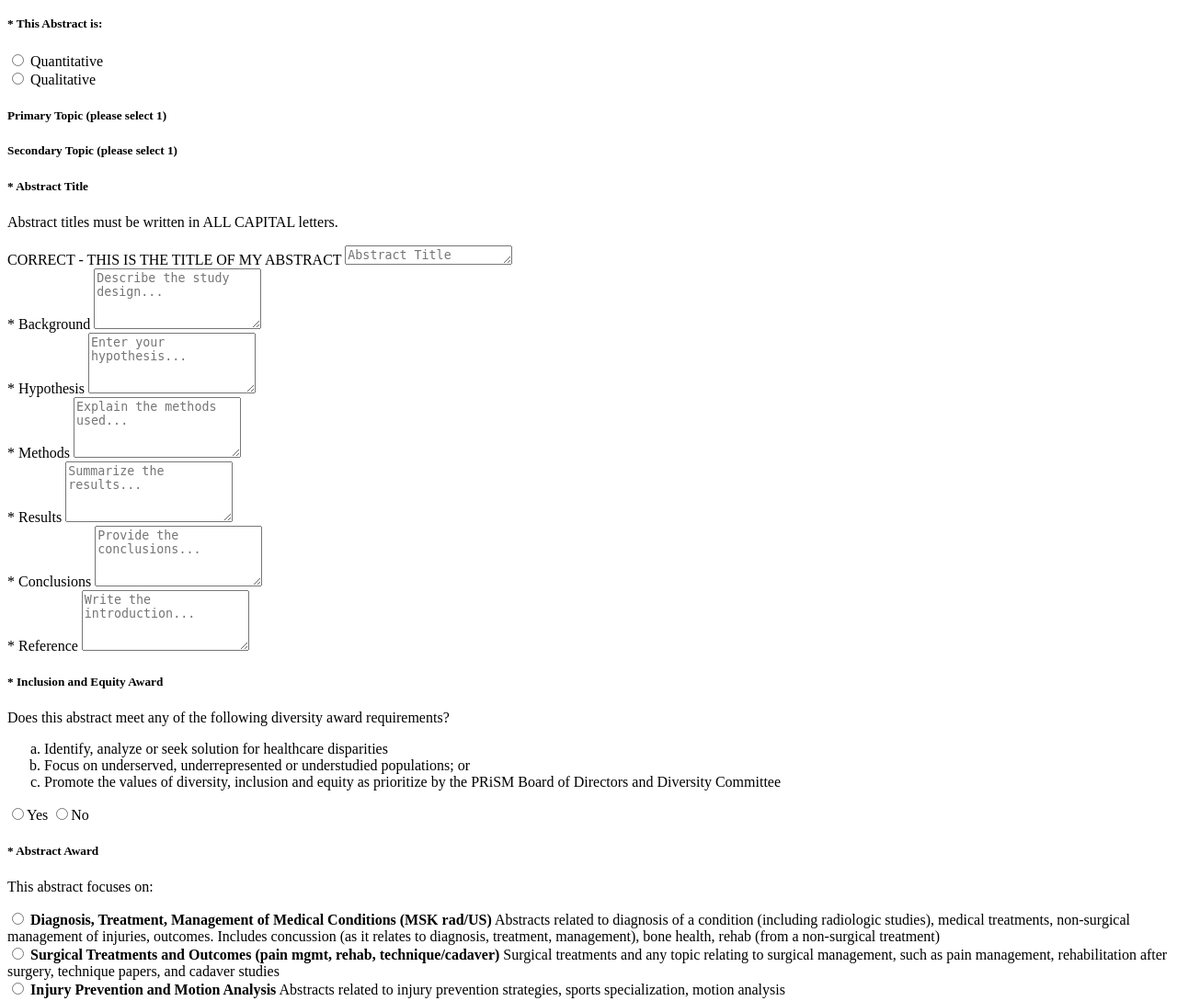
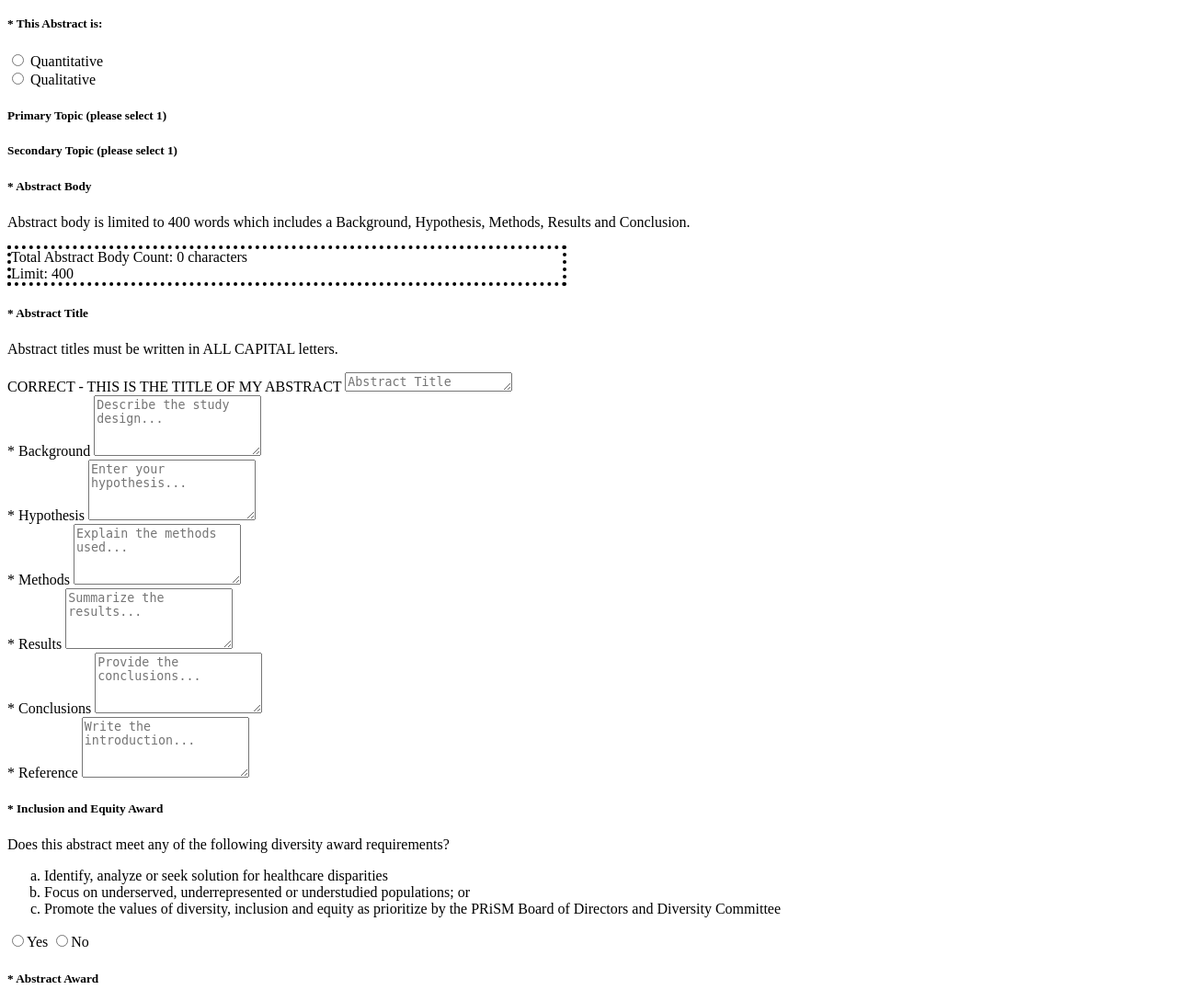
Before and after one commit to slive3718/prism2, a CodeIgniter 4 app: template app/Views/event/papers_submission.php in a window 1280 px wide. Shown: the part 1148-2237 px from the top of the page at 92% size. Run offline with PHP 8.4 and a stand-in for CodeIgniter, Linux system fonts and the light colour scheme; the template is opened without the code that fills it, so the values that code supplies are empty; some libraries are stand-ins or nearby versions.

Commit message:
submission count words validation

```diff
--- a/app/Views/event/papers_submission.php
+++ b/app/Views/event/papers_submission.php
@@ -18,7 +18,6 @@
                 $actionUrl = base_url('user/submit_paper_ajax');
             }
             ?>
-
 
             <form id="abstractSubmissionForm"  action="<?= $actionUrl ?>" method="post">
                 <input type="hidden" value="<?=(isset($paper_id) && !empty($paper_id))? $paper_id : ''?>" name="paper_id">
@@ -104,8 +103,9 @@
                         <?php endforeach; ?>
                     <?php endif ?>
                     <div class="otherPrimaryTopicDiv" style="display: <?= (isset($paper) && $paper['primary_topic'] && in_array(26, json_decode($paper['primary_topic'] ?? []))) ? 'block' : 'none' ?>">
-                        <input type="text" name="other_primary_topic" id="otherPrimaryTopic" value="<?= isset($paper) ? $paper['other_primary_topic'] : '' ?>">
                         <label for="otherPrimaryTopic">Other Primary Topic</label>
+                        <input type="text" class="form-control" name="other_primary_topic" id="otherPrimaryTopic" value="<?= isset($paper) ? $paper['other_primary_topic'] : '' ?>">
+
                     </div>
                 </div>
 
@@ -124,32 +124,31 @@
                         <?php endforeach; ?>
                     <?php endif ?>
                     <div class="otherSecondaryTopicDiv" style="display:  <?= (isset($paper) && $paper['primary_topic'] && in_array(26, json_decode($paper['primary_topic'] ?? []))) ? 'block' : 'none' ?>">
-                        <input type="text" name="other_secondary_topic" id="otherSecondaryTopic" value="<?= isset($paper) ? $paper['other_secondary_topic'] : '' ?>">
                         <label for="otherSecondaryTopic">Other Secondary Topic</label>
+                        <input type="text" class="form-control" name="other_secondary_topic" id="otherSecondaryTopic" value="<?= isset($paper) ? $paper['other_secondary_topic'] : '' ?>">
+
                     </div>
                 </div>
 
                 <!-- ##########   Abstract Body Section ############### -->
-<!--                <div class="row abstract-body">-->
-<!--                    <div class="col mt-4">-->
-<!--                        <div id="abstract-body-container">-->
-<!--                            <h5 class="title">-->
-<!--                                <span class="text-danger">*</span>-->
-<!--                                Abstract Body-->
-<!--                            </h5>-->
-<!--                            <p>Abstract body is limited to 2500 characters which includes: Title, Hypothesis, Study Design, Introduction, Methods, Results, and Conclusions. The character count includes titles, spaces, abstract body, and table/image captions. It does not include authors or institutions. Please save your work intermittently by using the 'save' option at the bottom of the page.</p>-->
-<!--                            <p>To maintain an unbiased, blinded review of all abstracts, please do NOT include any identifying information such as researcher, institution, or study group names in your abstract. Inclusion of any identifying information will disqualify your abstract from review.</p>-->
-<!--                            <p>Please note: this text is what will be printed in the Final Program if it is accepted. You WILL NOT BE ABLE TO EDIT IT AFTER THE SUBMISSION DEADLINE.</p>-->
-<!--                            <div class="text-center m-auto p-4" style="width: 600px; border:4px dotted black">-->
-<!--                                Total Abstract Body Count: <span id="abstract_body_count">0 characters</span> <br>-->
+                <div class="row abstract-body">
+                    <div class="col mt-4">
+                        <div id="abstract-body-container">
+                            <h5 class="title">
+                                <span class="text-danger">*</span>
+                                Abstract Body
+                            </h5>
+                            <p>Abstract body is limited to 400 words which includes a Background, Hypothesis, Methods, Results and Conclusion.</p>
+                            <div class="text-center m-auto p-4" style="width: 600px; border:4px dotted black">
+                                Total Abstract Body Count: <span id="abstract_body_count">0 characters</span> <br>
 <!--                                --><?php //if(!empty($paper) && trim($paper['image_caption']) !== ''): ?>
 <!--                                Image Caption Body Count: <span id="image_caption_body_count" >0 characters</span><br>-->
 <!--                                --><?php //endif ?>
-<!--                                Limit: 2500-->
-<!--                            </div>-->
-<!--                        </div>-->
-<!--                    </div>-->
-<!--                </div>-->
+                                Limit: 400
+                            </div>
+                        </div>
+                    </div>
+                </div>
 
                 <!-- ##########   Question 4: Abstract Title ############### -->
                 <div class="row abstract-title">
@@ -162,7 +161,7 @@
                             <p>Abstract titles must be written in ALL CAPITAL letters.</p>
                             <label for="abstract_title"> <span class="text-success">CORRECT </span> - THIS IS THE TITLE OF MY ABSTRACT</label>
                             <textarea name="abstract_title" id="abstract_title" class="form-control countWords mt-2" rows="1" placeholder="Abstract Title" ><?=(!empty($paper) ? $paper['title'] : '')?></textarea>
-                             <!-- <label class="counted_words fw-bolder"></label> -->
+                             <label class="counted_words fw-bolder"></label>
                         </div>
                     </div>
                 </div>
@@ -176,7 +175,7 @@
                                 Background
                             </label>
                             <textarea name="study_design" id="study_design" class="form-control countWords" rows="4" placeholder="Describe the study design..."><?=(!empty($paper) ? $paper['study_design'] : '')?></textarea>
-                             <!-- <label class="counted_words fw-bolder"></label> -->
+                             <label class="counted_words fw-bolder"></label>
                         </div>
                     </div>
                 </div>
@@ -190,7 +189,7 @@
                                 Hypothesis
                             </label>
                             <textarea name="hypothesis" id="hypothesis" class="form-control countWords" rows="4" placeholder="Enter your hypothesis..."><?=(!empty($paper) ? $paper['hypothesis'] : '')?></textarea>
-                             <!-- <label class="counted_words fw-bolder"></label> -->
+                             <label class="counted_words fw-bolder"></label>
                         </div>
                     </div>
                 </div>
@@ -204,7 +203,7 @@
                                 Methods
                             </label>
                             <textarea name="methods" id="methods" class="form-control countWords" rows="4" placeholder="Explain the methods used..."><?=(!empty($paper) ? $paper['methods'] : '')?></textarea>
-                             <!-- <label class="counted_words fw-bolder"></label> -->
+                             <label class="counted_words fw-bolder"></label>
                         </div>
                     </div>
                 </div>
@@ -218,7 +217,7 @@
                                 Results
                             </label>
                             <textarea name="results" id="results" class="form-control countWords" rows="4" placeholder="Summarize the results..."><?=(!empty($paper) ? $paper['results'] : '')?></textarea>
-                             <!-- <label class="counted_words fw-bolder"></label> -->
+                             <label class="counted_words fw-bolder"></label>
                         </div>
                     </div>
                 </div>
@@ -232,7 +231,7 @@
                                 Conclusions
                             </label>
                             <textarea name="conclusions" id="conclusions" class="form-control countWords" rows="4" placeholder="Provide the conclusions..."><?=(!empty($paper) ? $paper['conclusions'] : '')?></textarea>
-                             <!-- <label class="counted_words fw-bolder"></label> -->
+                             <label class="counted_words fw-bolder"></label>
                         </div>
                     </div>
                 </div>
@@ -246,7 +245,7 @@
                                 Reference
                             </label>
                             <textarea name="introduction" id="introduction" class="form-control countWords" rows="4" placeholder="Write the introduction..."><?=(!empty($paper) ? $paper['introduction'] : '')?></textarea>
-                             <!-- <label class="counted_words fw-bolder"></label> -->
+                             <label class="counted_words fw-bolder"></label>
                         </div>
                     </div>
                 </div>
@@ -475,7 +474,7 @@
 
         $('textarea.countWords').on('input', function(){
             let total_body_count = parseInt($('#abstract_body_count').text())
-            let remaining = 2500 - total_body_count;
+            let remaining = 400 - total_body_count;
             $('#remaining_caption_count').text(remaining)
         })
 
@@ -484,8 +483,8 @@
             let abstract_body_count = $('#abstract_body_count').text();
             let image_caption_body_count = $('#image_caption_body_count').text();
 
-            if(parseInt(abstract_body_count) + parseInt(image_caption_body_count) > 2500){
-                toastr.error('Total of description already exceed 2500 words!')
+            if(parseInt(abstract_body_count) + parseInt(image_caption_body_count) > 400){
+                toastr.error('Total of description already exceed 400 words!')
                 $('#abstract_body_count').closest('div').addClass('text-danger')
                 $('#abstract_body_count').closest('div').removeClass('text-success')
             }else{
```
Also changed, not shown: public/assets/js/helpers.js, public/assets/js/submissionFunction.js.
